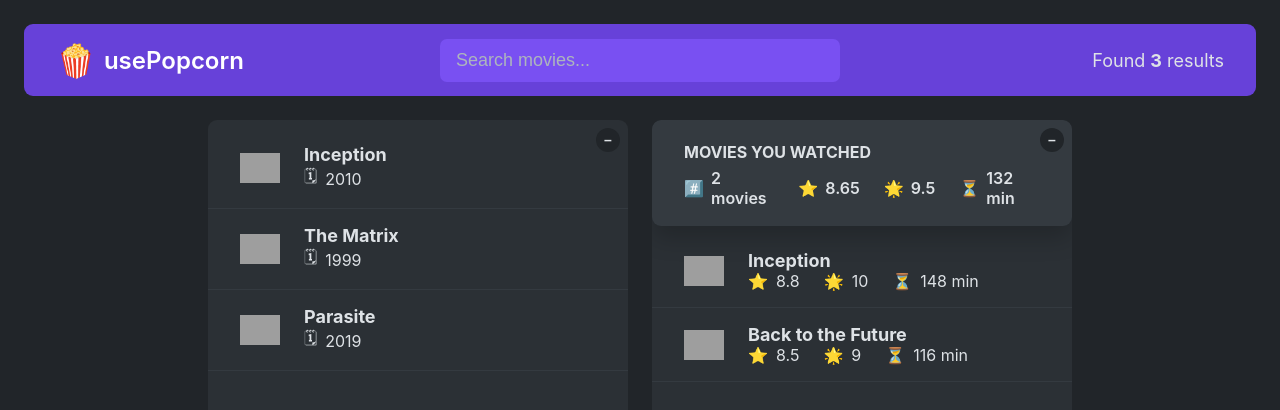
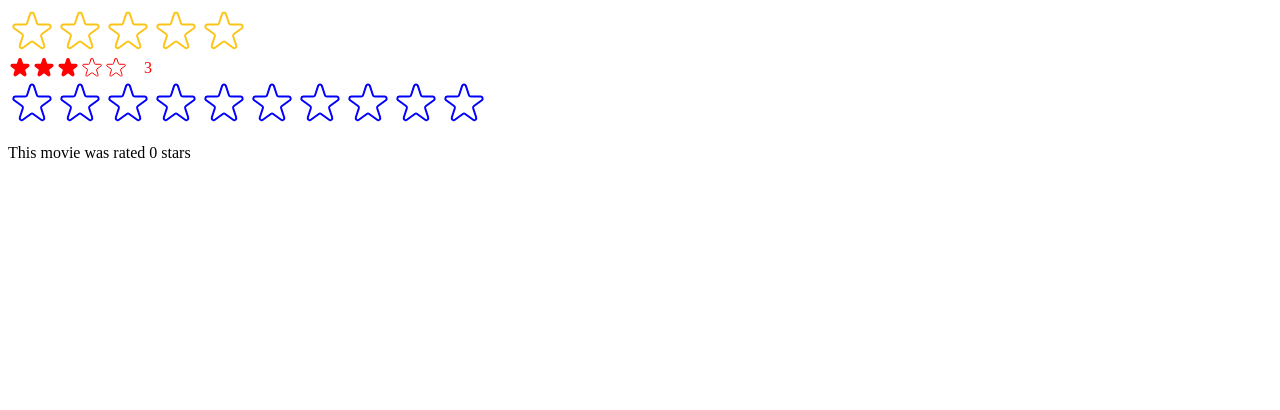
Before and after one commit to TemoAvalishvili/usepopcorn, a React (Create React App) app: page / in a window 1280 px wide. Shown: the top 410 px of the page. Built offline with nearby package versions, Linux system fonts and the light colour scheme; grey boxes are pictures that could not be loaded.

Commit message:
key props

```diff
--- /dev/null
+++ b/src/StarRating.js
@@ -0,0 +1,135 @@
+import { useState } from "react";
+import PropTypes from "prop-types";
+
+const containerStyle = {
+  display: "flex",
+  alignItems: "center",
+  gap: "16px",
+};
+
+const starContainerStyle = {
+  display: "flex",
+};
+
+StarRating.propTypes = {
+  maxRating: PropTypes.number.isRequired,
+  defaultRating: PropTypes.number,
+  color: PropTypes.string,
+  size: PropTypes.number,
+  messages: PropTypes.array,
+  className: PropTypes.string,
+  onSetRating: PropTypes.func,
+};
+
+export default function StarRating({
+  maxRating = 5,
+  color = "#fcc419",
+  size = 48,
+  className = "",
+  messages = [],
+  defaultRating = 0,
+  onSetRating,
+}) {
+  const [rating, setRating] = useState(defaultRating);
+  const [tempRating, setTempRating] = useState(0);
+
+  function handleRating(rating) {
+    setRating(rating);
+    onSetRating(rating);
+  }
+
+  const textStyle = {
+    lineHeight: "1",
+    margin: "0",
+    color,
+    fontSize: `${size / 1.5}px`,
+  };
+
+  return (
+    <div style={containerStyle} className={className}>
+      <div style={starContainerStyle}>
+        {Array.from({ length: maxRating }, (_, i) => (
+          <Star
+            key={i}
+            full={tempRating ? tempRating >= i + 1 : rating >= i + 1}
+            onRate={() => handleRating(i + 1)}
+            onHoverIn={() => setTempRating(i + 1)}
+            onHoverOut={() => setTempRating(0)}
+            color={color}
+            size={size}
+          />
+        ))}
+      </div>
+      <p style={textStyle}>
+        {messages.length === maxRating
+          ? messages[tempRating ? tempRating - 1 : rating - 1]
+          : tempRating || rating || ""}
+      </p>
+    </div>
+  );
+}
+
+function Star({ onRate, full, onHoverIn, onHoverOut, color, size }) {
+  const starStyle = {
+    width: `${size}px`,
+    height: `${size}px`,
+    display: "block",
+    cursor: "pointer",
+  };
+
+  return (
+    <span
+      tole="button"
+      style={starStyle}
+      onClick={onRate}
+      onMouseEnter={onHoverIn}
+      onMouseLeave={onHoverOut}
+    >
+      {full ? (
+        <svg
+          xmlns="http://www.w3.org/2000/svg"
+          viewBox="0 0 20 20"
+          fill={color}
+          stroke={color}
+        >
+          <path d="M9.049 2.927c.3-.921 1.603-.921 1.902 0l1.07 3.292a1 1 0 00.95.69h3.462c.969 0 1.371 1.24.588 1.81l-2.8 2.034a1 1 0 00-.364 1.118l1.07 3.292c.3.921-.755 1.688-1.54 1.118l-2.8-2.034a1 1 0 00-1.175 0l-2.8 2.034c-.784.57-1.838-.197-1.539-1.118l1.07-3.292a1 1 0 00-.364-1.118L2.98 8.72c-.783-.57-.38-1.81.588-1.81h3.461a1 1 0 00.951-.69l1.07-3.292z" />
+        </svg>
+      ) : (
+        <svg
+          xmlns="http://www.w3.org/2000/svg"
+          fill="none"
+          viewBox="0 0 24 24"
+          stroke={color}
+        >
+          <path
+            strokeLinecap="round"
+            strokeLinejoin="round"
+            strokeWidth="{2}"
+            d="M11.049 2.927c.3-.921 1.603-.921 1.902 0l1.519 4.674a1 1 0 00.95.69h4.915c.969 0 1.371 1.24.588 1.81l-3.976 2.888a1 1 0 00-.363 1.118l1.518 4.674c.3.922-.755 1.688-1.538 1.118l-3.976-2.888a1 1 0 00-1.176 0l-3.976 2.888c-.783.57-1.838-.197-1.538-1.118l1.518-4.674a1 1 0 00-.363-1.118l-3.976-2.888c-.784-.57-.38-1.81.588-1.81h4.914a1 1 0 00.951-.69l1.519-4.674z"
+          />
+        </svg>
+      )}
+    </span>
+  );
+}
+
+/*
+FULL STAR
+
+<svg
+  xmlns="http://www.w3.org/2000/svg"
+  viewBox="0 0 20 20"
+  fill="#000"
+  stroke="#000"
+>
+  <path
+    d="M9.049 2.927c.3-.921 1.603-.921 1.902 0l1.07 3.292a1 1 0 00.95.69h3.462c.969 0 1.371 1.24.588 1.81l-2.8 2.034a1 1 0 00-.364 1.118l1.07 3.292c.3.921-.755 1.688-1.54 1.118l-2.8-2.034a1 1 0 00-1.175 0l-2.8 2.034c-.784.57-1.838-.197-1.539-1.118l1.07-3.292a1 1 0 00-.364-1.118L2.98 8.72c-.783-.57-.38-1.81.588-1.81h3.461a1 1 0 00.951-.69l1.07-3.292z"
+  />
+</svg>
+
+
+EMPTY STAR
+
+
+
+*/
--- a/src/index.js
+++ b/src/index.js
@@ -1,11 +1,30 @@
 import React from "react";
 import ReactDOM from "react-dom/client";
-import "./index.css";
-import App from "./App";
+// import "./index.css";
+// import App from "./App";
+import StarRating from "./StarRating";
+import { useState } from "react";
+
+function Test() {
+  const [movieRating, setMovieRating] = useState(0);
+
+  return (
+    <div>
+      <StarRating color="blue" maxRating={10} onSetRating={setMovieRating} />
+      <p>This movie was rated {movieRating} stars</p>
+    </div>
+  );
+}
 
 const root = ReactDOM.createRoot(document.getElementById("root"));
 root.render(
   <React.StrictMode>
-    <App />
+    {/*<App /> */}
+    <StarRating
+      maxRating={5}
+      messages={["Terrible", "Bad", "Okay", "Good", "Amazing"]}
+    />
+    <StarRating size={24} color="red" className="test" defaultRating={3} />
+    <Test />
   </React.StrictMode>
 );
```
Also changed, not shown: src/index.css (+0 -33 lines).
